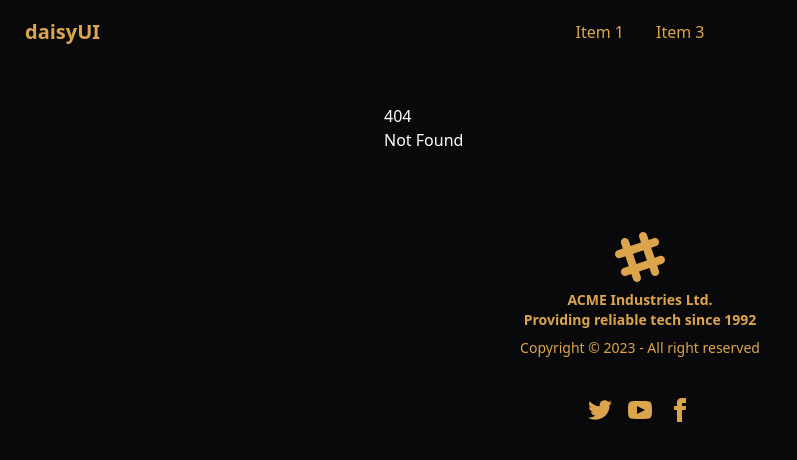
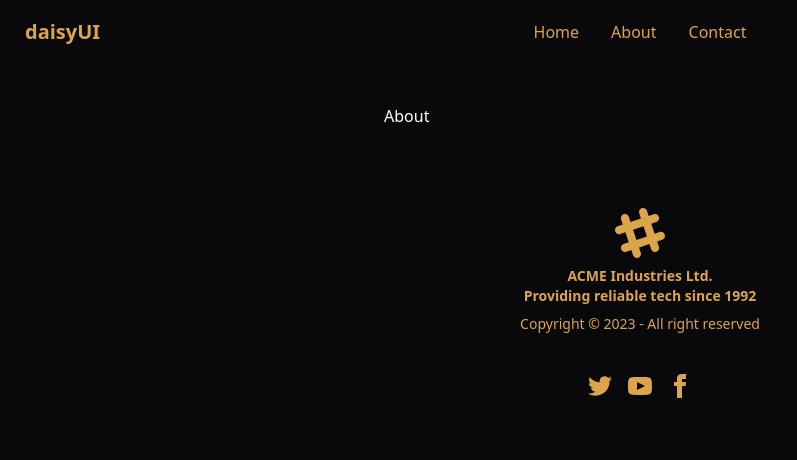
Before and after one commit to piotrszubert/update-changelog-template, a SvelteKit app: page /about in a window 1280 px wide. Before the commit this address had no page. Shown: the top 460 px of the page, without its empty margins (0-797 px from the left). Built offline with nearby package versions, Linux system fonts and the light colour scheme.

Commit message:
added pages

```diff
--- a/src/components/navbar.svelte
+++ b/src/components/navbar.svelte
@@ -6,16 +6,18 @@
           <svg xmlns="http://www.w3.org/2000/svg" class="h-5 w-5" fill="none" viewBox="0 0 24 24" stroke="currentColor"><path stroke-linecap="round" stroke-linejoin="round" stroke-width="2" d="M4 6h16M4 12h8m-8 6h16" /></svg>
         </label>
         <ul tabindex="0" class="menu menu-compact dropdown-content mt-3 p-2 shadow bg-base-100 rounded-box w-52">
-          <li><a>Item 1</a></li>
-          <li><a>Item 3</a></li>
+          <li><a href="/">Home</a></li>
+          <li><a href="/about">About</a></li>
+          <li><a href="/contact">Contact</a></li>
         </ul>
       </div>
       <a class="btn btn-ghost normal-case text-xl">daisyUI</a>
     </div>
     <div class="navbar-center hidden lg:flex">
       <ul class="menu menu-horizontal px-1">
-        <li><a>Item 1</a></li>
-        <li><a>Item 3</a></li>
+        <li><a href="/">Home</a></li>
+        <li><a href="/about">About</a></li>
+        <li><a href="/contact">Contact</a></li>
       </ul>
     </div>
     <div class="navbar-end">
--- /dev/null
+++ b/src/routes/about/+page.svelte
@@ -0,0 +1 @@
+<h1>About</h1>
--- /dev/null
+++ b/src/routes/contact/+page.svelte
@@ -0,0 +1 @@
+<h1>Contact</h1>
```
